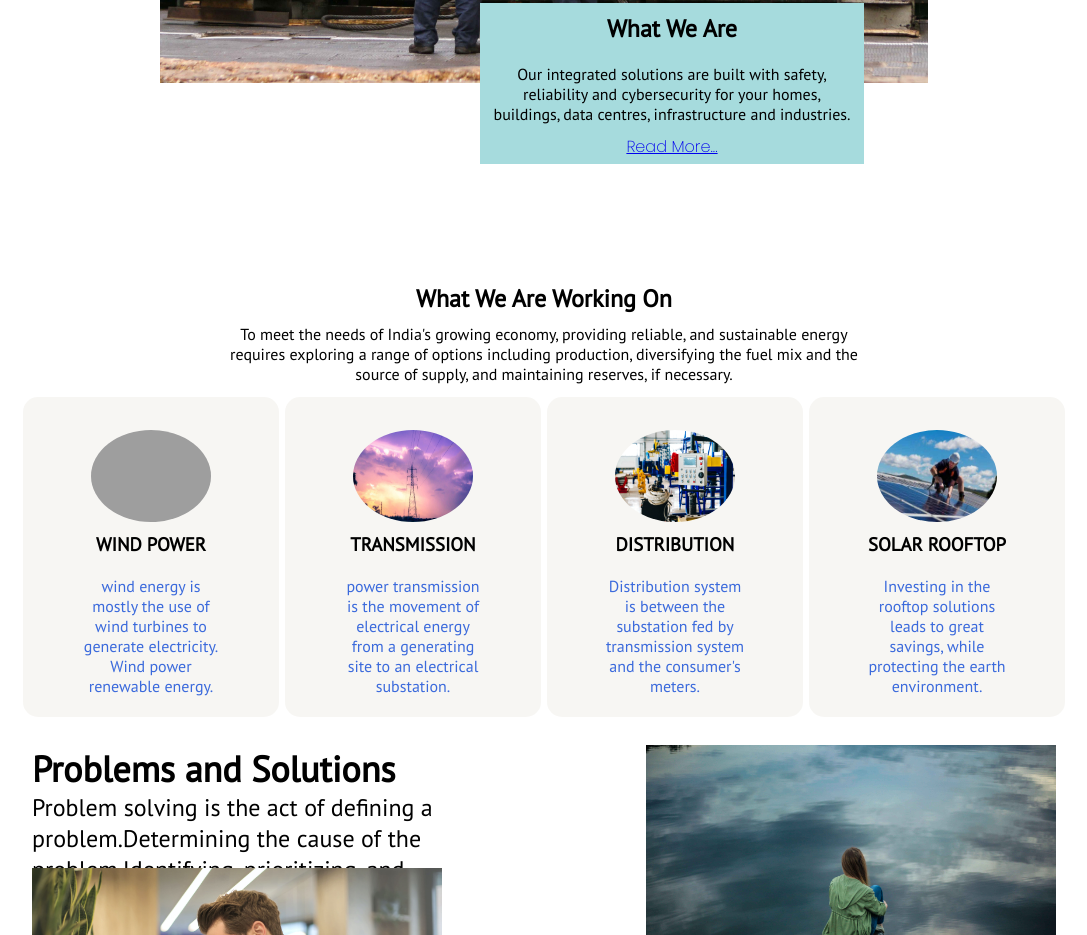
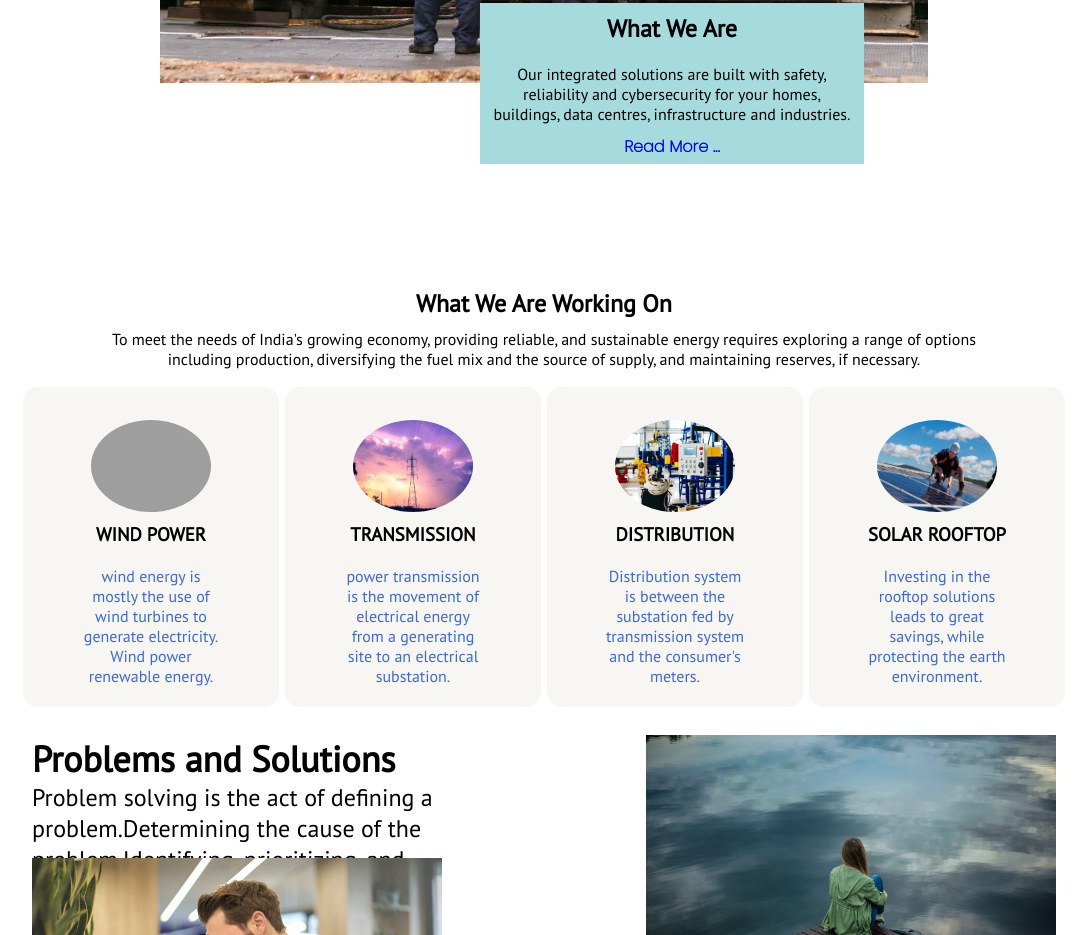
Before and after one commit to nagacharankumarreddy/Only-CSS, a plain HTML site: page index.html in a window 1280 px wide. Shown: the part 1277-2212 px from the top of the page, without its empty margins (96-1183 px from the left). Drawn offline with Linux system fonts and the light colour scheme; grey boxes are pictures that could not be loaded; files whose address does not match are found by name.

Commit message:
link style changed

```diff
--- a/Styles/styles.css
+++ b/Styles/styles.css
@@ -157,6 +157,9 @@ header {
 .bottom-overlay a {
   margin: 10px;
   font-family: "Poppins", sans-serif;
+  text-decoration: none;
+  font-weight: 600;
+  cursor: pointer;
 }
 
 /* services */
@@ -169,9 +172,9 @@ header {
   margin-top: 100px;
 }
 .services-content {
-  margin: 10px 0px;
+  margin: 15px 0px;
   align-self: center;
-  width: 50%;
+  width: 70%;
 }
 .services-content h2 {
   text-align: center;
```
Also changed, not shown: index.html (+1 -1 lines).
